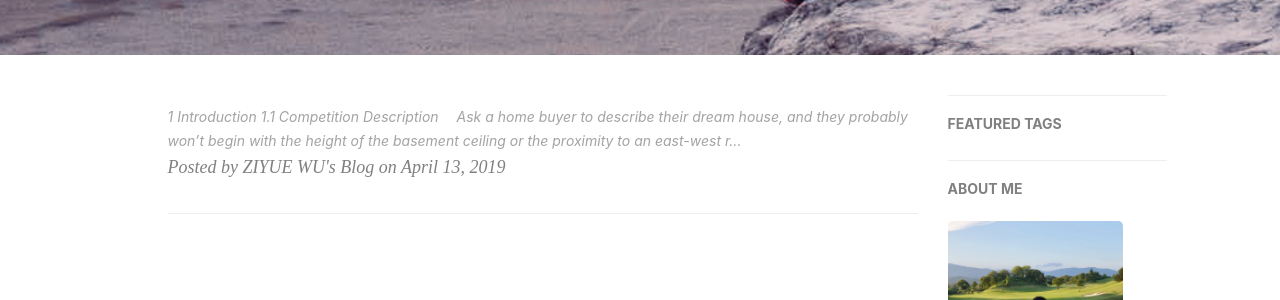
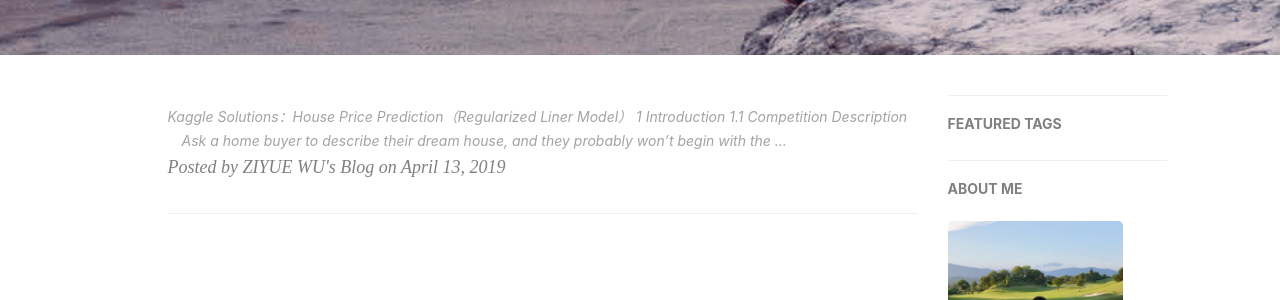
Before and after one commit to ZaccWu/ZaccWu.github.io, a Jekyll site: the page built from index.html, in a window 1280 px wide. Shown: the part 363-663 px from the top of the page. Built offline with Jekyll 4.4.1, drawn with Linux system fonts in a browser that asks for light colours; nearby versions of some CDN libraries; the list of posts is cut into pages by our own code; comment, search, counter and statistics services are not loaded; some of the changed lines change nothing that is shown.

Commit message:
Update 2019-01-03-Kaggle Solutions_ C2 House Price Prediction（Regularized Liner Model）.md

```diff
--- a/_posts/2019-01-03-Kaggle Solutions_ C2 House Price Prediction（Regularized Liner Model）.md
+++ b/_posts/2019-01-03-Kaggle Solutions_ C2 House Price Prediction（Regularized Liner Model）.md
@@ -1,7 +1,7 @@
 ---
 layout:     post
 title:      Kaggle: Regularized Liner Model
-subtitle:   Solutions for C2 House Price Prediction
+subtitle:   Solutions for "House Price Prediction"
 date:       2019-01-03
 author:     ZIYUE WU
 header-img: img/post-bg-2015.jpg
@@ -9,6 +9,7 @@
 tags:
     - Kaggle
 ---
+# Kaggle Solutions：House Price Prediction（Regularized Liner Model）
 ***
 ## 1 Introduction
 ### 1.1 Competition Description
```
